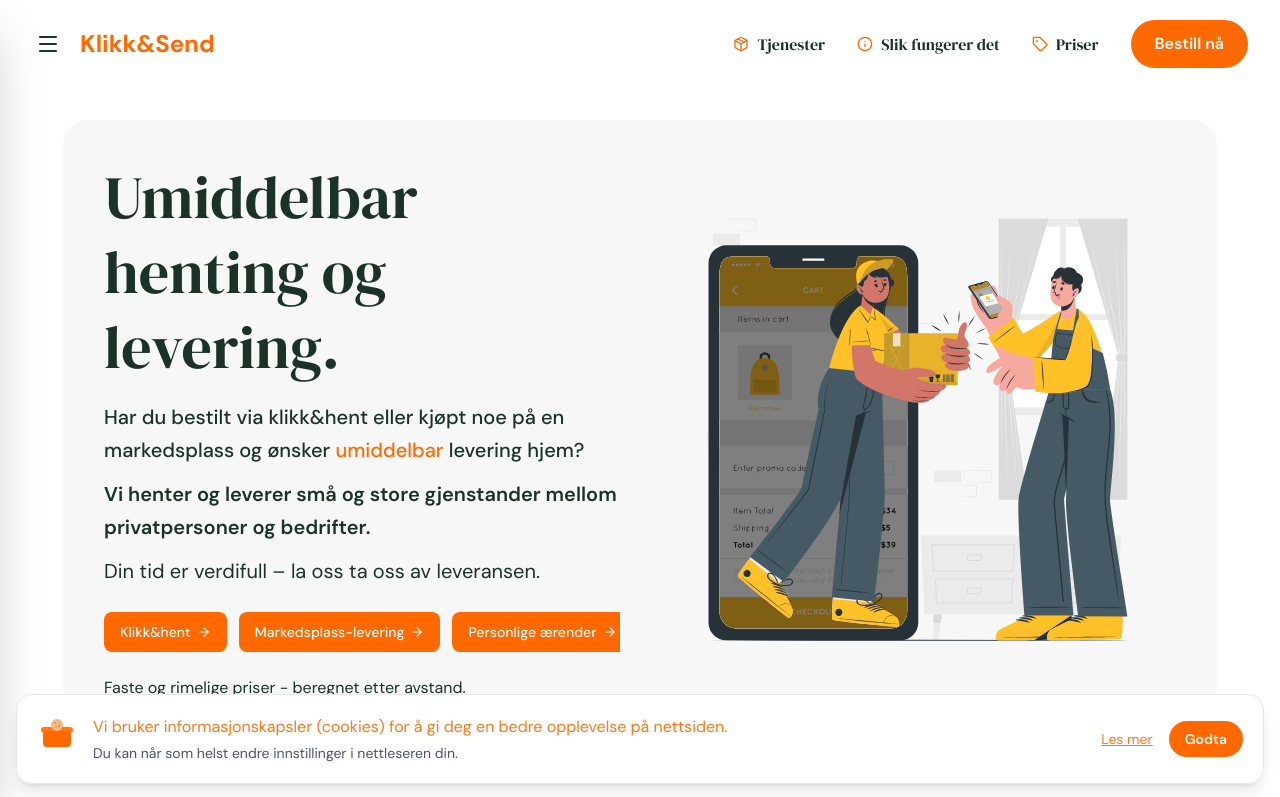
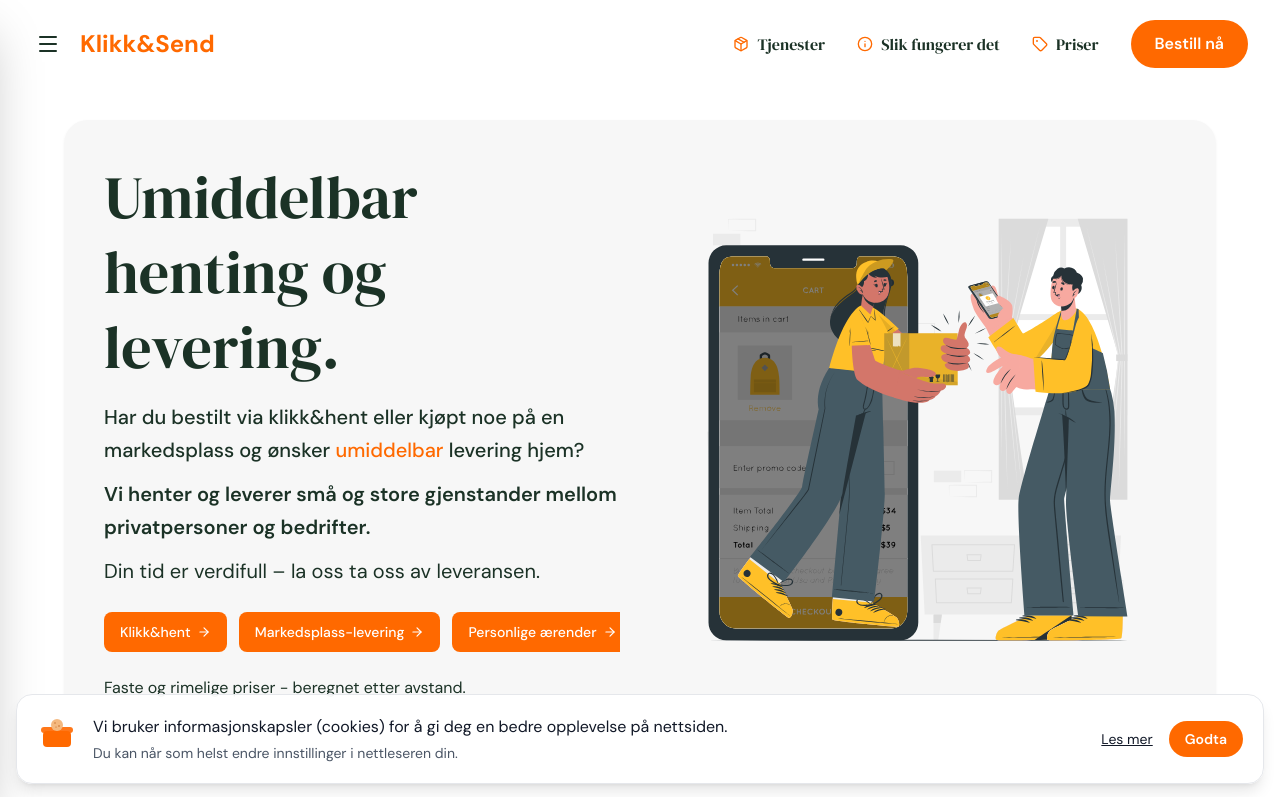
Before and after one commit to moreamakaveli-cyber/klikk-send-live, a Next.js app: page / in a window 1280 px wide. Shown: the top 797 px of the page. Built offline with nearby package versions, Linux system fonts and the light colour scheme.

Commit message:
Justerer stil på cookie-banner
Made-with: Cursor

```diff
--- a/app/components/CookieBanner.tsx
+++ b/app/components/CookieBanner.tsx
@@ -26,7 +26,9 @@ export default function CookieBanner() {
   return (
     <div className="fixed inset-x-0 bottom-0 z-50">
       <div className="mx-auto max-w-[1400px] px-4 pb-4">
-        <div className="rounded-2xl bg-white/95 shadow-lg border border-gray-200 p-4 md:p-5 flex flex-col md:flex-row md:items-center md:justify-between gap-3">
+        <div
+          className="rounded-2xl bg-white/95 shadow-lg border border-gray-200 p-4 md:p-5 flex flex-col md:flex-row md:items-center md:justify-between gap-3"
+        >
           <div className="flex items-start gap-3 md:gap-4">
             {/* Icon: open package with cookie */}
             <div className="hidden md:flex items-center justify-center">
@@ -65,7 +67,7 @@ export default function CookieBanner() {
               </svg>
             </div>
 
-            <div className="text-sm md:text-base" style={{ fontFamily: 'var(--font-sans), sans-serif', color: 'oklch(70.5% 0.213 47.604 / 0.9)' }}>
+            <div className="text-sm md:text-base" style={{ fontFamily: 'var(--font-sans), sans-serif', color: '#111827' }}>
             <p>
               Vi bruker informasjonskapsler (cookies) for å gi deg en bedre opplevelse
               på nettsiden.
@@ -79,7 +81,7 @@ export default function CookieBanner() {
             <Link
               href="/personvern"
               className="text-xs md:text-sm underline hover:opacity-80"
-              style={{ fontFamily: 'var(--font-sans), sans-serif', color: 'oklch(70.5% 0.213 47.604 / 0.9)' }}
+              style={{ fontFamily: 'var(--font-sans), sans-serif', color: '#111827' }}
             >
               Les mer
             </Link>
```
